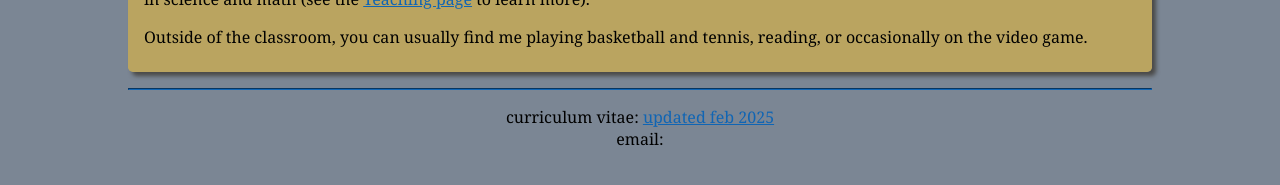
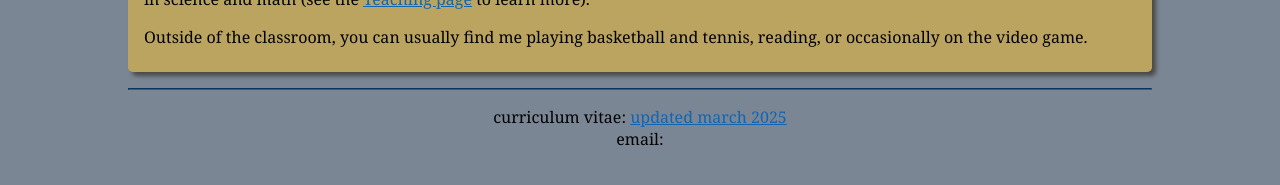
Before and after one commit to Jon-Woo/jon-woo.github.io, a Jekyll site: the page built from index.html, in a window 1280 px wide. Shown: the part 575-760 px from the top of the page. Built offline with Jekyll 4.4.1, drawn with Linux system fonts in a browser that asks for light colours.

Commit message:
Update footer.yml

```diff
--- a/_data/footer.yml
+++ b/_data/footer.yml
@@ -1,5 +1,5 @@
 cv:
   link: /assets/docs/cv.pdf
-  date: feb 2025
+  date: march 2025
 
 email:
```
